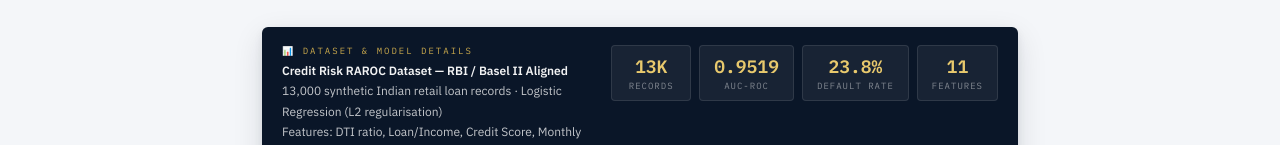
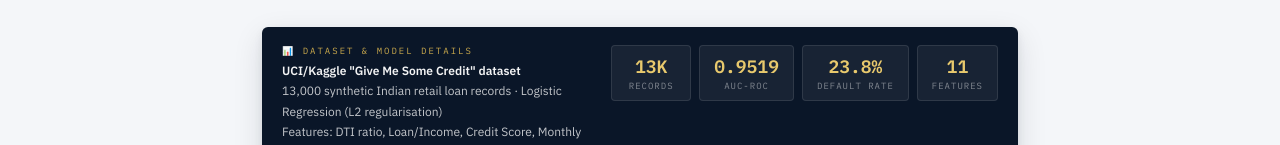
Before and after one commit to Jarvis-2406/raroc-lending-analyzer, a plain HTML site: page index.html in a window 1280 px wide. Shown: the part 333-478 px from the top of the page. Drawn offline with nearby package versions, Linux system fonts and the light colour scheme.

Commit message:
Update index.html

```diff
--- a/index.html
+++ b/index.html
@@ -525,7 +525,7 @@
   <div class="dataset-banner">
     <div style="flex:1;min-width:200px">
       <div class="ds-label">📊 Dataset &amp; Model Details</div>
-      <div class="ds-value"><strong>Credit Risk RAROC Dataset — RBI / Basel II Aligned</strong><br/>
+      <div class="ds-value"><strong>UCI/Kaggle "Give Me Some Credit" dataset</strong><br/>
       13,000 synthetic Indian retail loan records · Logistic Regression (L2 regularisation)<br/>
       Features: DTI ratio, Loan/Income, Credit Score, Monthly EMI, EMI/Income, Rate×Tenure, Loan Amount, Age, Interest Rate, Existing Loans, Employment Years<br/>
       <span style="color:rgba(255,255,255,0.45);font-size:10px;font-family:var(--mono)">CoF rates: Home 7.5% · Auto 8.0% · Education 8.5% · Business 9.0% · Personal 9.5% | Hurdle Rate: 15%</span></div>
```
